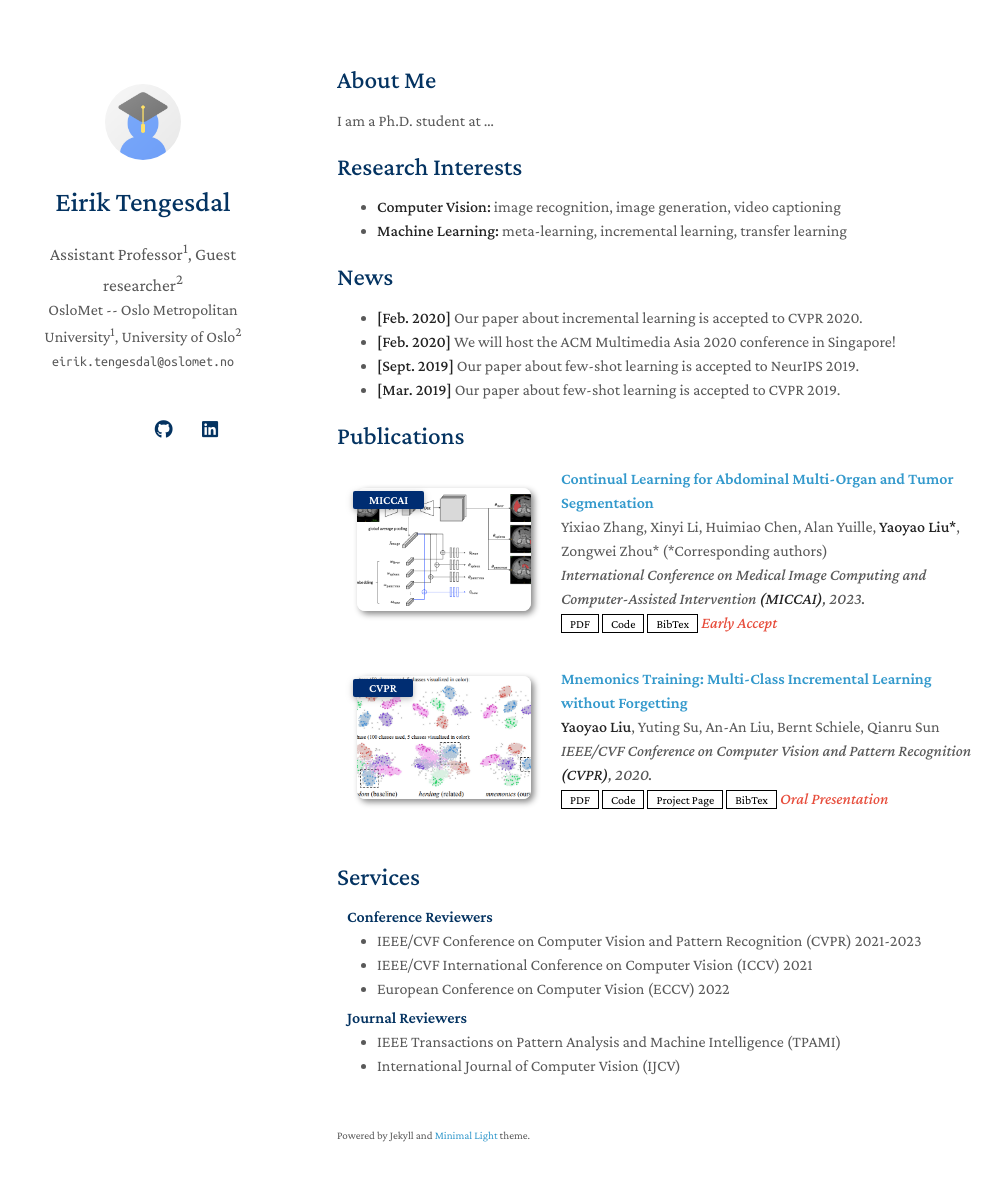
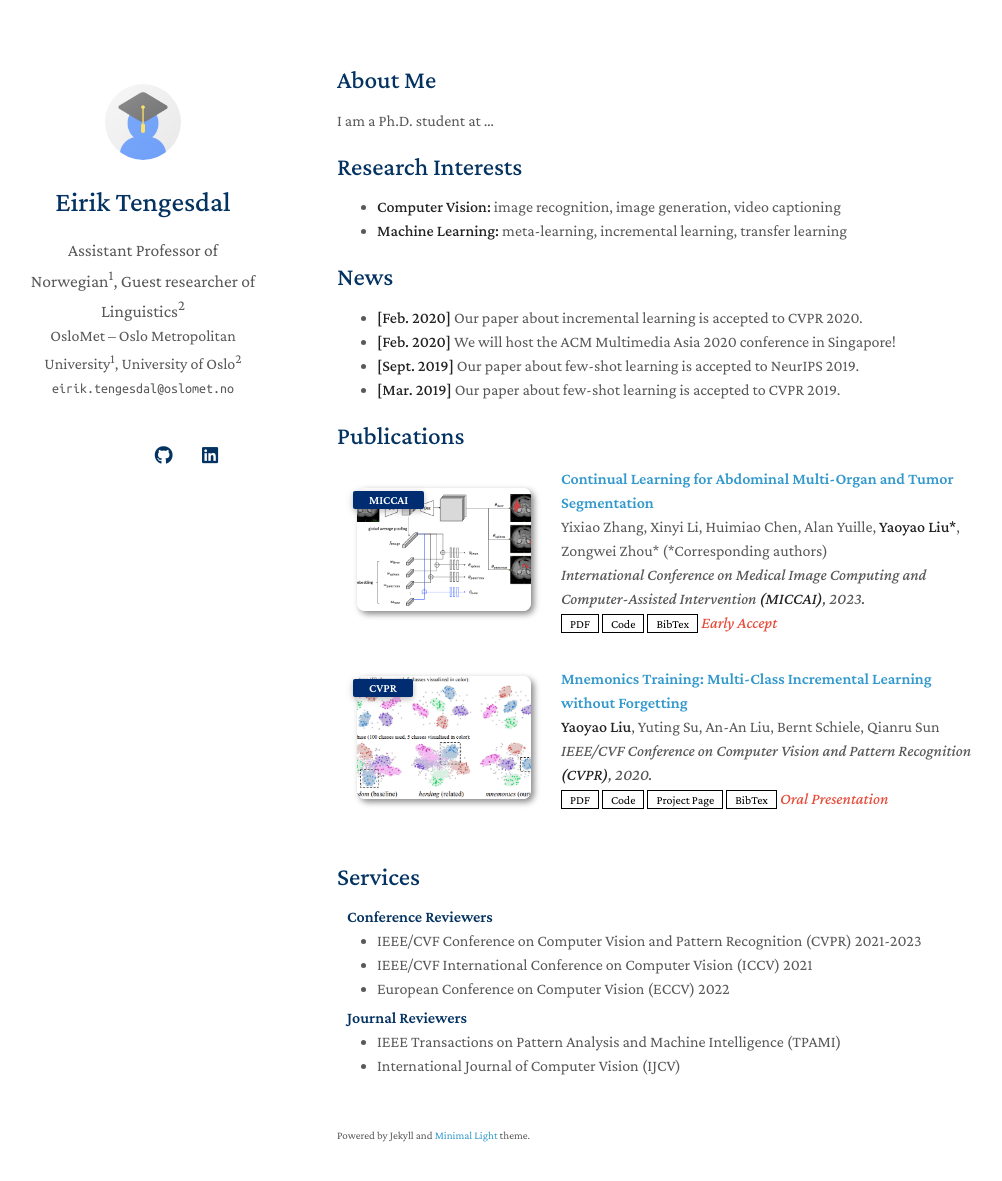
Before and after one commit to EirikTengesdal/eiriktengesdal.no-old, a Jekyll site: the page built from index.md, in a window 1280 px wide and 1216 px high. Shown: the top 1181 px of the window, without its empty margins (133-1135 px from the left). Built offline with Jekyll 4.4.1, drawn with Linux system fonts in a browser that asks for light colours; nearby versions of some CDN libraries; a style sheet for code colours, icons or effects is not loaded; our own code applies the rules of GitHub Pages for plain Markdown files.

Commit message:
Update _config.yml

```diff
--- a/_config.yml
+++ b/_config.yml
@@ -1,7 +1,7 @@
 # Basic Information
 title: Eirik Tengesdal
-position: Assistant Professor<sup>1</sup>, Guest researcher<sup>2</sup>
-affiliation: OsloMet -- Oslo Metropolitan University<sup>1</sup>, University of Oslo<sup>2</sup>
+position: Assistant Professor of Norwegian<sup>1</sup>, Guest researcher of Linguistics<sup>2</sup>
+affiliation: OsloMet – Oslo Metropolitan University<sup>1</sup>, University of Oslo<sup>2</sup>
 affiliation_link: https://www.oslomet.no/en
 email: eirik.tengesdal@oslomet.no
 
```
